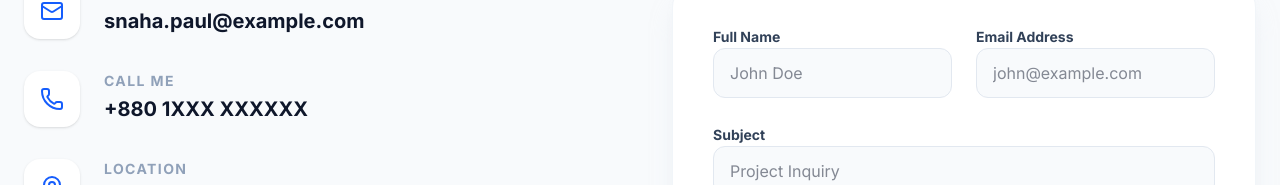
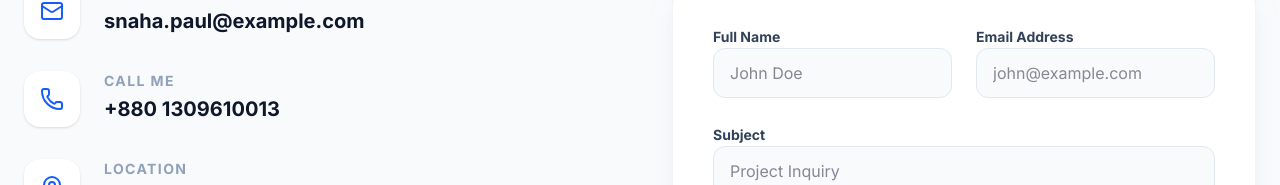
Before and after one commit to thinkeasyacademy/portfolio_snaha, a React (Vite) app: page / in a window 1280 px wide. Shown: the part 6526-6711 px from the top of the page. Built offline with nearby package versions, Linux system fonts and the light colour scheme.

Commit message:
Update App.tsx

```diff
--- a/src/App.tsx
+++ b/src/App.tsx
@@ -505,7 +505,7 @@
                 </div>
                 <div>
                   <h4 className="text-sm font-bold text-slate-400 uppercase tracking-widest mb-1">Call Me</h4>
-                  <p className="text-xl font-bold text-slate-900">+880 1XXX XXXXXX</p>
+                  <p className="text-xl font-bold text-slate-900">+880 1309610013</p>
                 </div>
               </div>
               <div className="flex items-start gap-6">
```
